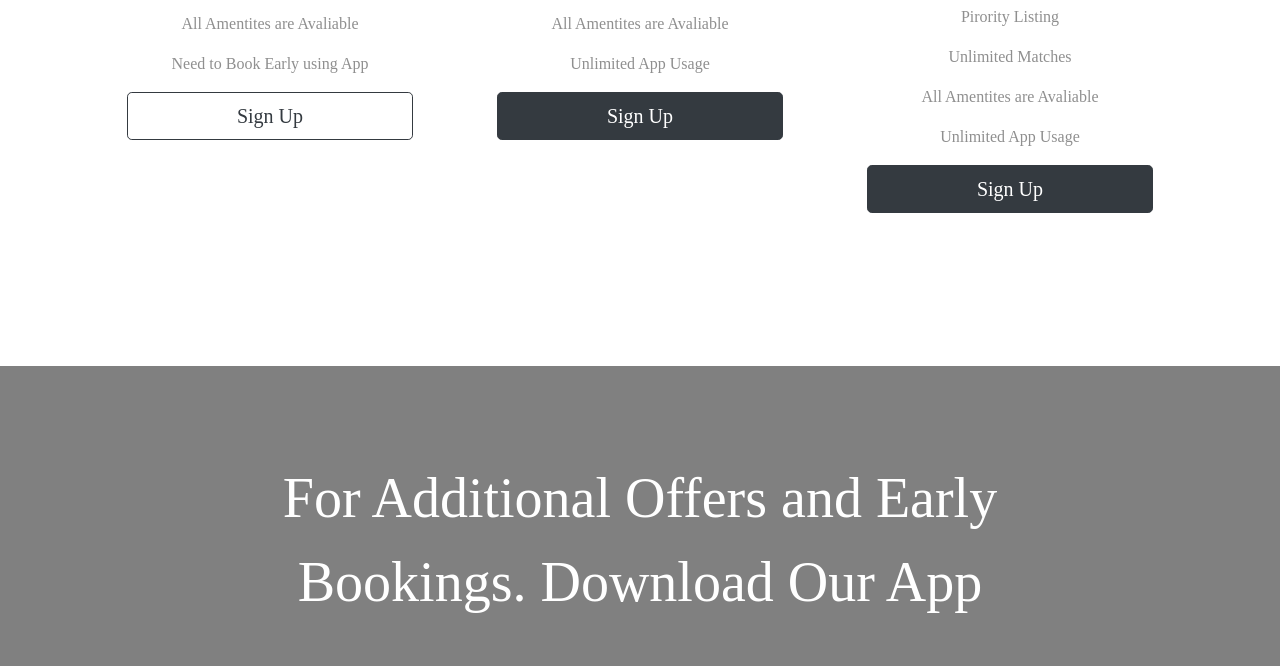
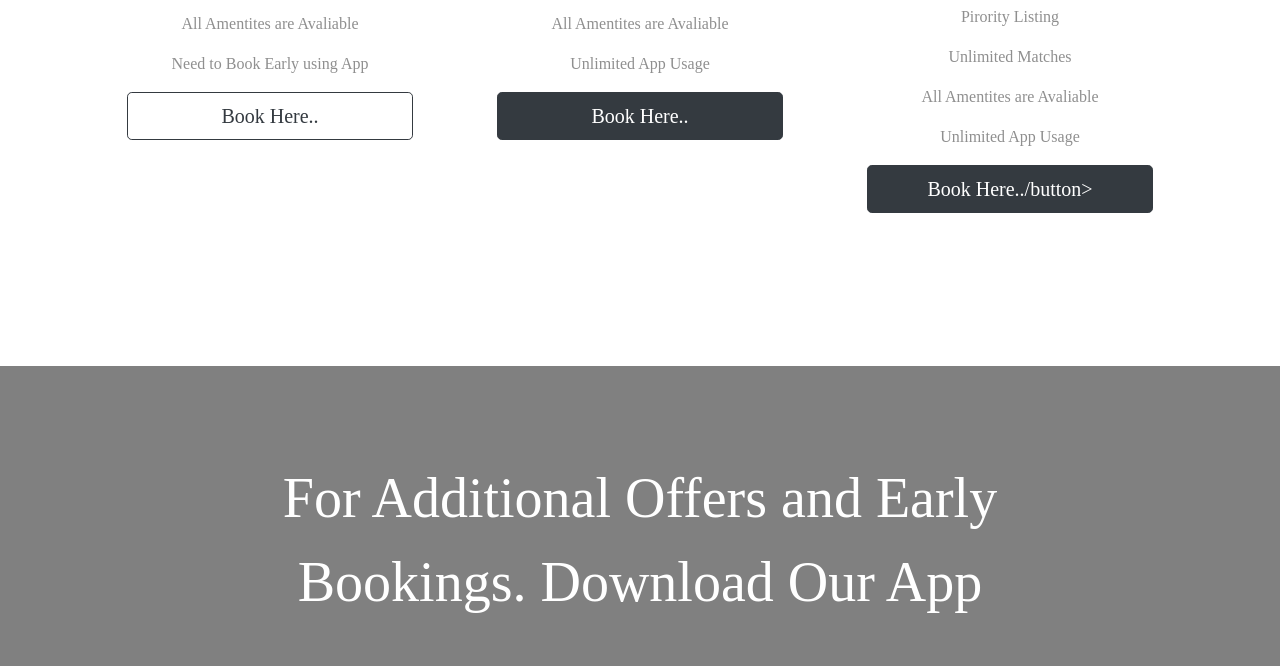
Before and after one commit to Roghitz/shuttle--badminton-court-v2, a plain HTML site: page index.html in a window 1280 px wide. Shown: the part 1967-2633 px from the top of the page. Drawn offline with nearby package versions, Linux system fonts and the light colour scheme.

Commit message:
Update index.html

```diff
--- a/index.html
+++ b/index.html
@@ -183,16 +183,16 @@
             <p>5 Matches Per Day</p>
             <p>All Amentites are Avaliable</p>
             <p>Need to Book Early using App</p>
-            <button onClick="myOnClickFn2()" class="btn btn-lg btn-block btn-outline-dark" type="button">Sign
-              Up</button>
+            <button onClick="myOnClickFn2()" class="btn btn-lg btn-block btn-outline-dark" type="button">Book
+              Here..</button>
 
             <script>
               function myOnClickFn() {
-                document.location.href = "Login/index.html";
+                document.location.href = "new/index.html";
               }
 
               function myOnClickFn2() {
-                document.location.href = "Login/index.html";
+                document.location.href = "new/index.html";
               }
 
             </script>
@@ -211,7 +211,7 @@
             <p>Unlimited Matches</p>
             <p>All Amentites are Avaliable</p>
             <p>Unlimited App Usage</p>
-            <button onClick="myOnClickFn()" class="btn btn-lg btn-block btn-dark" type="button">Sign Up</button>
+            <button onClick="myOnClickFn()" class="btn btn-lg btn-block btn-dark" type="button">Book Here..</button>
 
           </div>
         </div>
@@ -228,7 +228,7 @@
             <p>Unlimited Matches</p>
             <p>All Amentites are Avaliable</p>
             <p>Unlimited App Usage</p>
-            <button onClick="myOnClickFn()" class="btn btn-lg btn-block btn-dark" type="button">Sign Up</button>
+            <button onClick="myOnClickFn()" class="btn btn-lg btn-block btn-dark" type="button">Book Here../button>
           </div>
         </div>
       </div>
```
